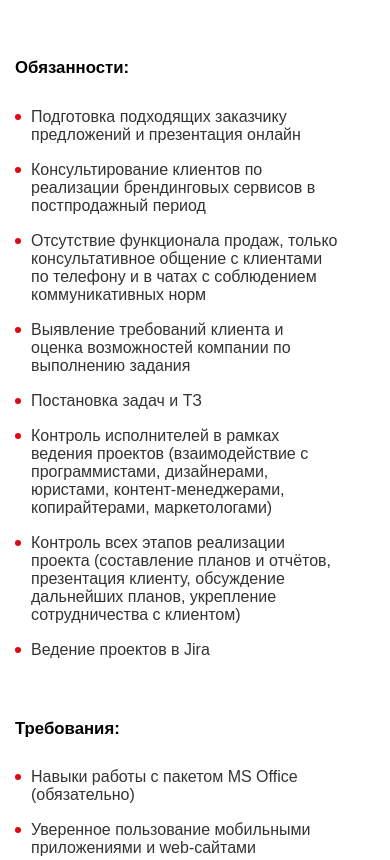
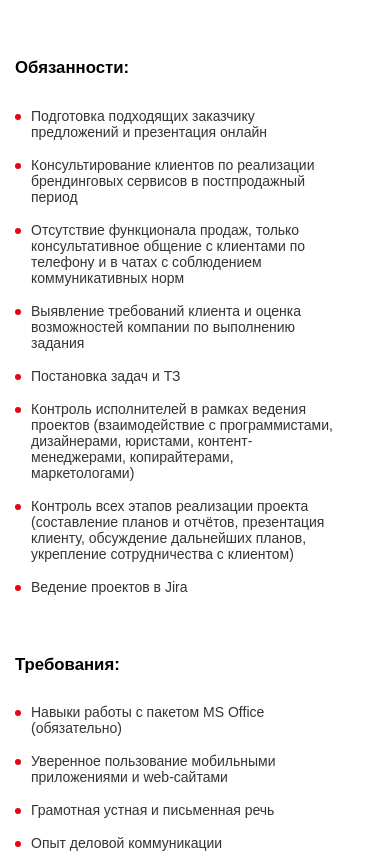
Before and after one commit to EricVartanov/hh-axelot, a plain HTML site: page index.html in a window 390 px wide. Shown: the part 877-1737 px from the top of the page. Drawn offline with Linux system fonts and the light colour scheme.

Commit message:
Add files via upload

```diff
--- a/css/mobile-adaptive.css
+++ b/css/mobile-adaptive.css
@@ -125,8 +125,8 @@
     }
 
     .idc-info ul li {
-        font-size: 16px;
-        line-height: 18px;
+        font-size: 14px;
+        line-height: 16px;
     }
     .idc-info ul li::before {
         top: 6px;
```
Also changed, not shown: index.html (+1 -1 lines).
